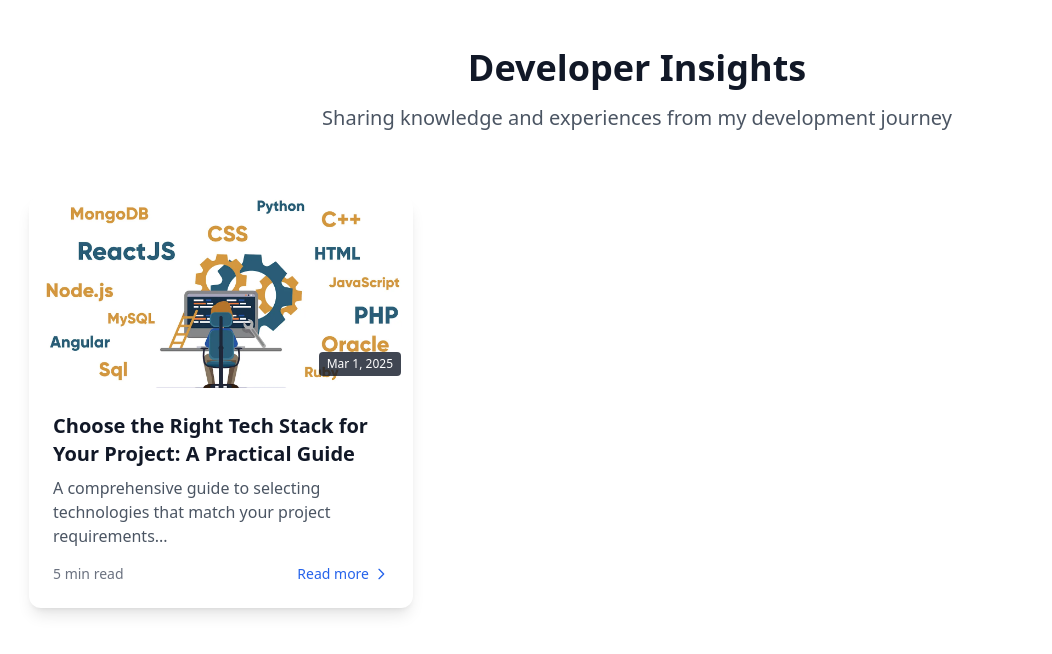
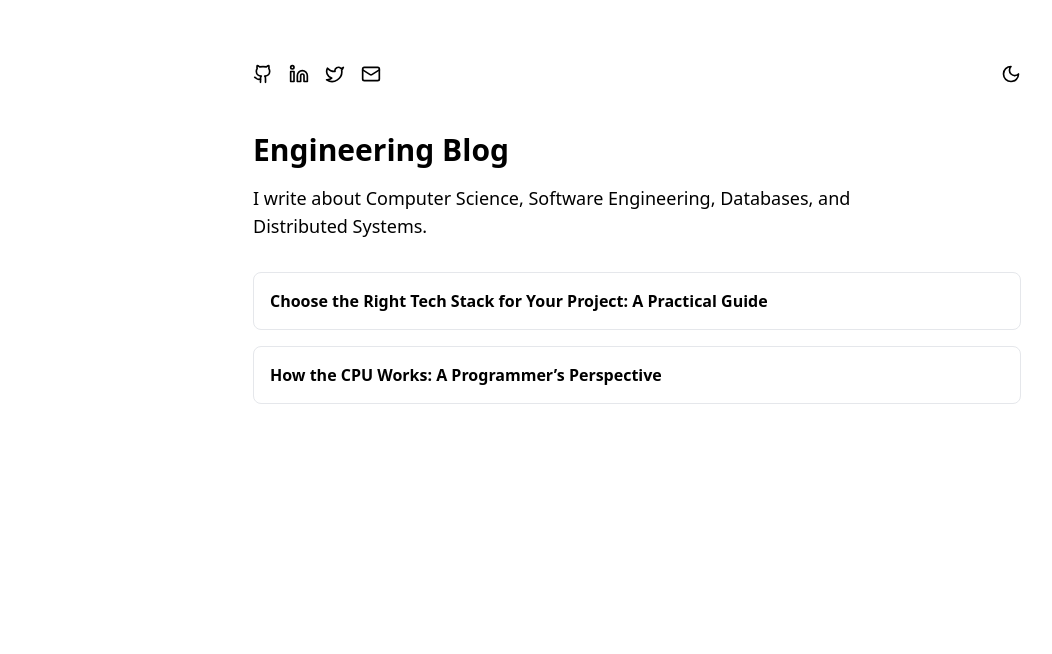
Before and after one commit to myke-awoniran/myke-awoniran.github.io, a React (Vite) app: page /blog in a window 1280 px wide. Shown: the top 654 px of the page, without its empty margins (3-1055 px from the left). Built offline with nearby package versions, Linux system fonts and the light colour scheme.

Commit message:
update: revamp blog page

```diff
--- a/src/App.tsx
+++ b/src/App.tsx
@@ -1,4 +1,4 @@
-import { useEffect, useState } from "react";
+import {useEffect, useState} from "react";
 import {
     Sun,
     Moon,
@@ -9,7 +9,30 @@ import {
     LucideLink,
     ArrowRight,
 } from "lucide-react";
-import { BLOGS_DISPLAY } from "./constant";
+import {BLOGS_DISPLAY} from "./constant";
+
+export const socials = [
+    {
+        href: "https://github.com/myke-awoniran",
+        label: "GitHub",
+        icon: <Github className="w-5 h-5"/>,
+    },
+    {
+        href: "https://www.linkedin.com/in/myke-awoniran/",
+        label: "LinkedIn",
+        icon: <Linkedin className="w-5 h-5"/>,
+    },
+    {
+        href: "https://x.com/mykethecsguy",
+        label: "Twitter",
+        icon: <Twitter className="w-5 h-5"/>,
+    },
+    {
+        href: "mailto:hello@mykecs.dev",
+        label: "Email",
+        icon: <Mail className="w-5 h-5"/>,
+    },
+];
 
 export default function Home() {
     const [theme, setTheme] = useState("light");
@@ -26,36 +49,13 @@ export default function Home() {
 
     const year = new Date().getFullYear();
 
-  const socials = [
-    {
-      href: "https://github.com/myke-awoniran",
-      label: "GitHub",
-      icon: <Github className="w-5 h-5" />,
-    },
-    {
-      href: "https://www.linkedin.com/in/myke-awoniran/",
-      label: "LinkedIn",
-      icon: <Linkedin className="w-5 h-5" />,
-    },
-    {
-      href: "https://x.com/mykethecsguy",
-      label: "Twitter",
-      icon: <Twitter className="w-5 h-5" />,
-    },
-    {
-      href: "mailto:hello@mykecs.dev",
-      label: "Email",
-      icon: <Mail className="w-5 h-5" />,
-    },
-  ];
-
     return (
         <main className="relative min-h-screen bg-background text-foreground p-4 md:p-8 overflow-hidden">
             <div className="max-w-3xl mx-auto space-y-10">
                 <header className="space-y-12">
                     <div className="flex justify-between items-center pt-8">
                         <div className="flex items-center space-x-4 text-muted-foreground">
-              {socials.map(({ href, label, icon }) => (
+                            {socials.map(({href, label, icon}) => (
                                 <a key={label} href={href} aria-label={label} target="_blank">
                                     {icon}
                                 </a>
@@ -63,9 +63,9 @@ export default function Home() {
                         </div>
                         <button onClick={toggleTheme} aria-label="Toggle Theme">
                             {theme === "light" ? (
-                <Moon className="w-5 h-5 text-muted-foreground hover:text-foreground" />
+                                <Moon className="w-5 h-5 text-muted-foreground hover:text-foreground"/>
                             ) : (
-                <Sun className="w-5 h-5 text-muted-foreground hover:text-foreground" />
+                                <Sun className="w-5 h-5 text-muted-foreground hover:text-foreground"/>
                             )}
                         </button>
                     </div>
@@ -76,7 +76,7 @@ export default function Home() {
                         </h1>
                         <p className="text-lg text-muted-foreground">
                             Hi, I&apos;m Myke, a Software Engineer passionate about databases
-              and distributed systems. I'm currently exploring Apache Pinot 🍷,
+                            and distributed systems. I'm currently exploring Apache Pinot 🍇,
                             a real-time OLAP database built for ultra-low-latency analytics at
                             scale. — contributing to real-time analytics, indexing
                             strategies,and execution planning.
@@ -111,7 +111,7 @@ export default function Home() {
                         <li className="flex gap-1 items-center">
                             <a href="https://github.com/myke-awoniran/A-life-simulation">
                                 <strong>A life Simulation:</strong> A-Life simulation leveraging
-                Go&pos;s goroutines and concurrency primitives.
+                                Go's goroutines and concurrency primitives.
                             </a>
                         </li>
                     </ul>
@@ -124,7 +124,7 @@ export default function Home() {
                         I write about Computer Science, software Engineering, Databases and
                         Distributed systems.
                     </p>
-          <div className="flex justify-between items-end">
+                    <div className="space-y-2">
                         <ul className="list-disc list-inside space-y-1">
                             {BLOGS_DISPLAY.map((post) => (
                                 <li key={post.slug}>
@@ -139,7 +139,7 @@ export default function Home() {
                         </ul>
 
                         <a href="/blog" className="flex gap-2 items-center">
-              Read more <ArrowRight size={18} />
+                            View more <ArrowRight size={18}/>
                         </a>
                     </div>
                 </section>
--- a/src/constant/index.ts
+++ b/src/constant/index.ts
@@ -20,8 +20,8 @@ export const BLOGS = [
         date: "2025-03-01",
         thumbnail: "/images/tech-stack.jpg",
         readTime: "5 min read",
-    excerpt:
-      "A comprehensive guide to selecting technologies that match your project requirements...",
+        // excerpt:
+        //     "A comprehensive guide to selecting technologies that match your project requirements...",
         post: `When building a new digital product, selecting a technology stack may be a daunting task. There are a plethora of options to choose from. Don't worry, I have got you covered. Almost every technology is usable or viable in most cases. These four tips will help you choose the best technology you need for your requirements.
 
   The first thing you might want to consider is the PURPOSE. What do you want to build? Is it a prototype, which allows you to quickly verify your business assumptions? This is when you would like to choose the technology that will allow you to verify your assumptions in the market. On the other hand, if you want to build an already working application or are not looking to rebuild from scratch to meet different kinds of goals, you might want to choose a different technology, which is the most resilient one. The one that will allow you to build, maybe even enterprise-class software.
--- a/src/pages/blog-list.tsx
+++ b/src/pages/blog-list.tsx
@@ -1,82 +1,88 @@
-import { BLOGS } from "../constant";
+"use client";
+import {useEffect, useState} from "react";
+import {BLOGS_DISPLAY} from "../constant";
+import {Moon, Sun} from "lucide-react";
+import {socials} from "../App"; // use your actual blog list here
 
-export default function BlogList() {
+const PAGE_SIZE = 6;
+
+export default function BlogListSimple() {
+    const [visibleCount, setVisibleCount] = useState(PAGE_SIZE);
+    const visibleBlogs = BLOGS_DISPLAY.slice(0, visibleCount);
+
+    const handleLoadMore = () => {
+        setVisibleCount((prev) => prev + PAGE_SIZE);
+    };
+
+    const [theme, setTheme] = useState("light");
+
+    useEffect(() => {
+        document.documentElement.classList.remove("dark", "light");
+        document.documentElement.classList.add(theme);
+    }, [theme]);
+
+    const toggleTheme = () => {
+        const newTheme = theme === "light" ? "dark" : "light";
+        setTheme(newTheme);
+    };
+
     return (
-    <div className="max-w-7xl mx-auto px-4 sm:px-6 lg:px-8 py-12">
-      <div className="text-center mb-16">
-        <h1 className="text-4xl font-bold text-gray-900 dark:text-white mb-4">
-          Developer Insights
-        </h1>
-        <p className="text-xl text-gray-600 dark:text-gray-300 max-w-2xl mx-auto">
-          Sharing knowledge and experiences from my development journey
+        <main className="relative min-h-screen bg-background text-foreground p-4 md:p-8 overflow-hidden">
+            <div className="max-w-3xl mx-auto space-y-10">
+                <header className="space-y-12">
+                    <div className="flex justify-between items-center pt-8">
+                        <div className="flex items-center space-x-4 text-muted-foreground">
+                            {socials.map(({href, label, icon}) => (
+                                <a key={label} href={href} aria-label={label} target="_blank">
+                                    {icon}
+                                </a>
+                            ))}
+                        </div>
+                        <button onClick={toggleTheme} aria-label="Toggle Theme">
+                            {theme === "light" ? (
+                                <Moon className="w-5 h-5 text-muted-foreground hover:text-foreground"/>
+                            ) : (
+                                <Sun className="w-5 h-5 text-muted-foreground hover:text-foreground"/>
+                            )}
+                        </button>
+                    </div>
+                    <section className="space-y-8">
+                        <div className="space-y-4">
+                            <h2 className="md:text-3xl text-2xl font-bold">Engineering Blog</h2>
+                            <p className="text-lg text-muted-foreground max-w-2xl">
+                                I write about Computer Science, Software Engineering, Databases, and Distributed
+                                Systems.
                             </p>
                         </div>
 
-      <div className="grid grid-cols-1 md:grid-cols-2 lg:grid-cols-3 gap-8">
-        {BLOGS.map((blog) => (
-          <article
-            key={blog.slug}
-            className="group rounded-xl overflow-hidden shadow-lg hover:shadow-xl transition-all duration-300 bg-white dark:bg-gray-800"
+                        <ul className="space-y-4">
+                            {visibleBlogs.map((post) => (
+                                <li key={post.slug} className="p-4 border rounded-lg hover:shadow-md transition-shadow">
+                                    <div className="flex flex-col space-y-1">
+                                        <a
+                                            href={`/blog/${post.slug}`}
+                                            className="text-l font-semibold text-black-400 dark:text-blue-400 hover:underline"
                                         >
-            <div className="relative h-48 overflow-hidden">
-              <img
-                src={blog.thumbnail}
-                alt={blog.title}
-                className="w-full h-full object-cover transition-transform duration-500 group-hover:scale-110"
-              />
-              <span className="absolute bottom-3 right-3 bg-gray-900/80 text-white text-xs px-2 py-1 rounded">
-                {new Date(blog.date).toLocaleDateString("en-US", {
-                  year: "numeric",
-                  month: "short",
-                  day: "numeric",
-                })}
-              </span>
-            </div>
-
-            <div className="p-6">
-              <h2 className="text-xl font-bold text-gray-900 dark:text-white mb-2 line-clamp-2">
-                {blog.title}
-              </h2>
-              <p className="text-gray-600 dark:text-gray-300 mb-4 line-clamp-3">
-                {blog.excerpt}
-              </p>
-
-              <div className="flex justify-between items-center text-sm">
-                <span className="text-gray-500 dark:text-gray-400">
-                  {blog.readTime || "5 min read"}
-                </span>
-                <a
-                  href={`/blog/${blog.slug}`}
-                  className="font-medium text-blue-600 hover:text-blue-800 dark:text-blue-400 dark:hover:text-blue-300 flex items-center transition-colors"
-                >
-                  Read more
-                  <svg
-                    className="ml-1 w-4 h-4"
-                    fill="none"
-                    viewBox="0 0 24 24"
-                    stroke="currentColor"
-                  >
-                    <path
-                      strokeLinecap="round"
-                      strokeLinejoin="round"
-                      strokeWidth={2}
-                      d="M9 5l7 7-7 7"
-                    />
-                  </svg>
+                                            {post.title}
                                         </a>
                                     </div>
-            </div>
-          </article>
+                                </li>
                             ))}
-      </div>
+                        </ul>
 
-      {BLOGS.length > 6 && (
-        <div className="text-center mt-12">
-          <button className="px-6 py-3 border border-gray-300 dark:border-gray-600 rounded-md text-gray-700 dark:text-gray-300 bg-white dark:bg-gray-800 hover:bg-gray-50 dark:hover:bg-gray-700 font-medium transition-colors">
+                        {visibleCount < BLOGS_DISPLAY.length && (
+                            <div className="text-center mt-8">
+                                <button
+                                    onClick={handleLoadMore}
+                                    className="px-6 py-3 border border-gray-300 dark:border-gray-600 rounded-md text-gray-700 dark:text-gray-300 bg-white dark:bg-gray-800 hover:bg-gray-50 dark:hover:bg-gray-700 font-medium transition-colors"
+                                >
                                     Load More Articles
                                 </button>
                             </div>
                         )}
+                    </section>
+                </header>
             </div>
+        </main>
     );
 }
```
Also changed, not shown: src/main.tsx (line endings or trailing spaces), 1 other file (tests, documents, lock files or other folders). Lines whose indentation alone changed are shown as unchanged.
